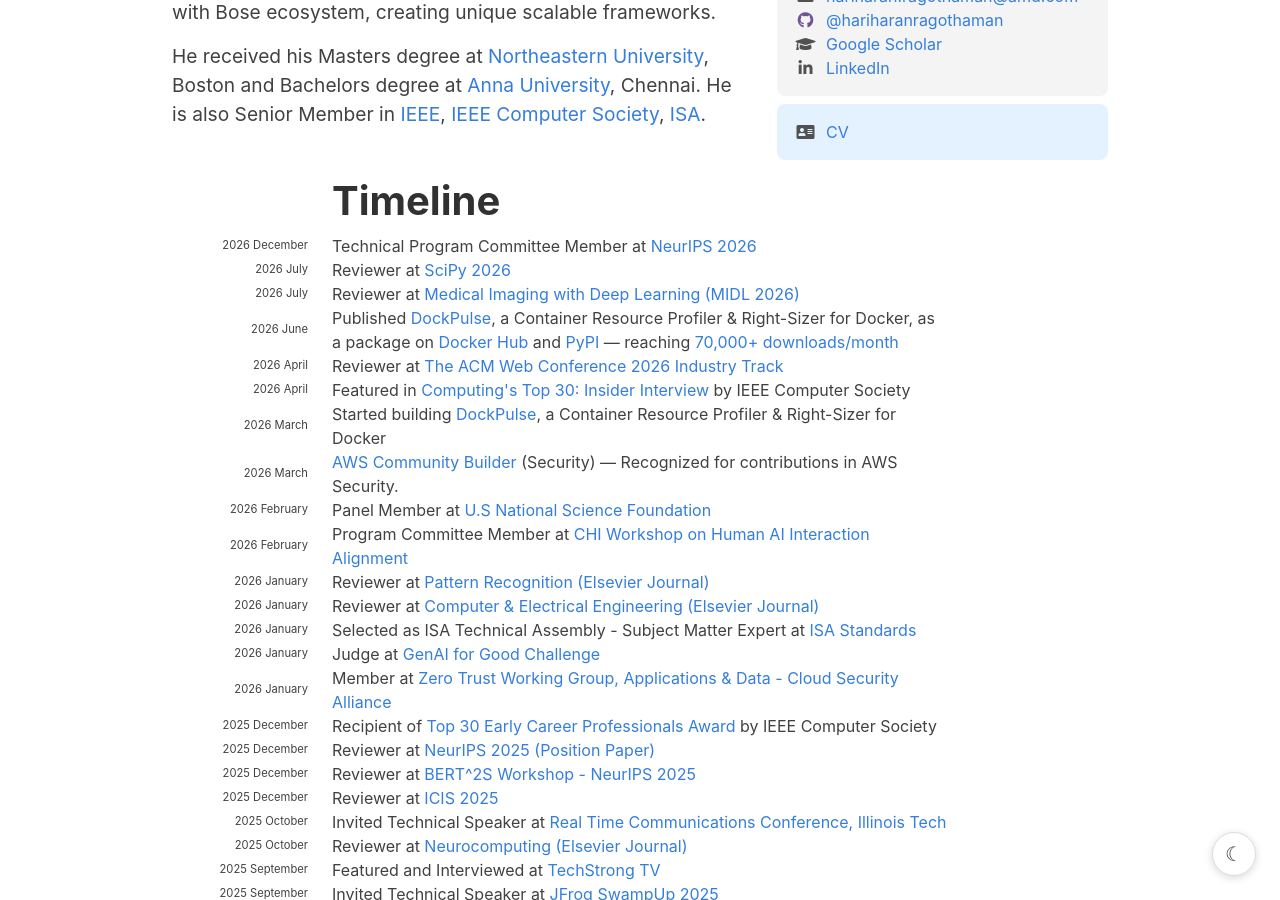
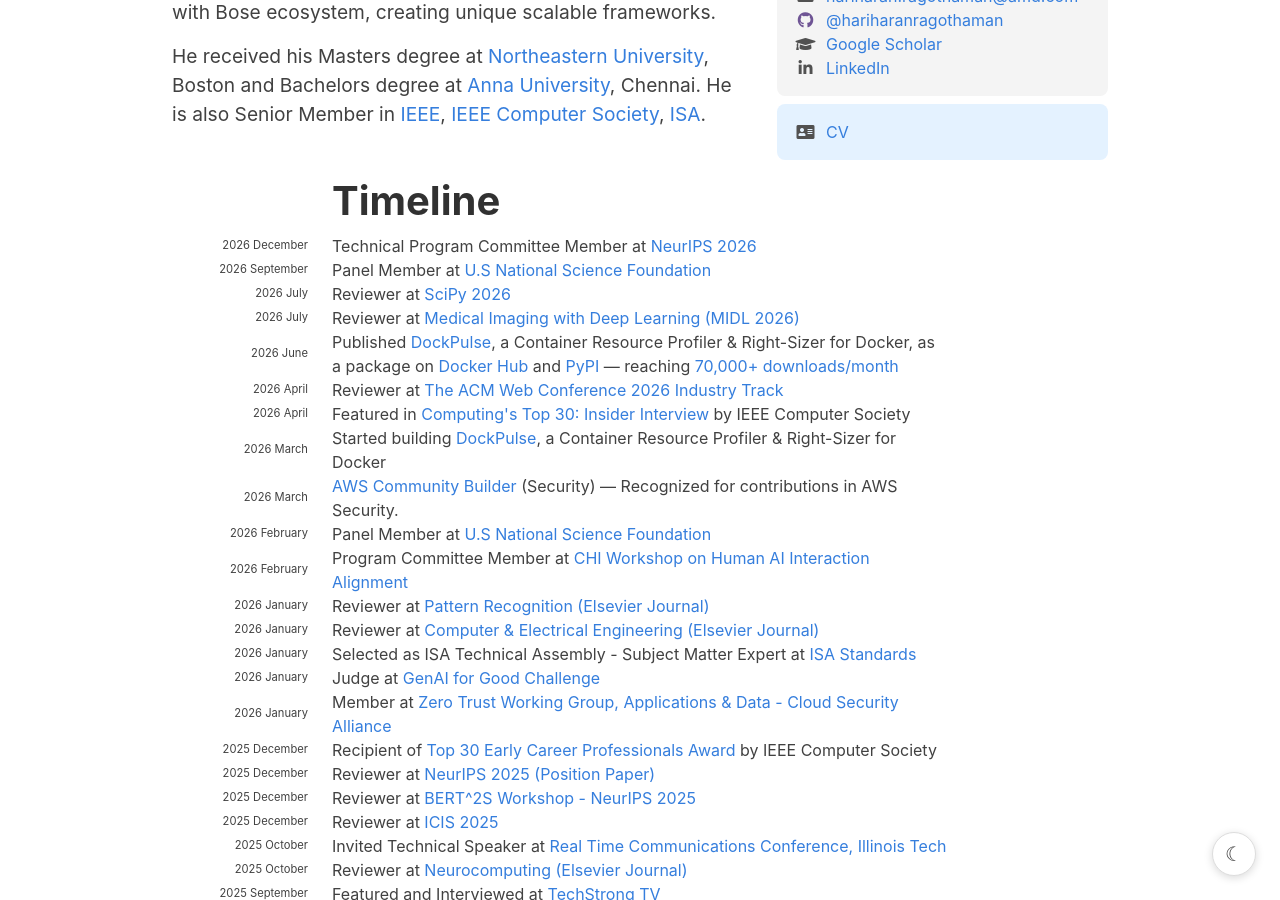
Before and after one commit to hariharanragothaman/hariharanragothaman.github.io, a Jekyll site: the page built from index.md, in a window 1280 px wide and 900 px high, scrolled down 652 px. Built offline with Jekyll 4.4.1, drawn with Linux system fonts in a browser that asks for light colours; nearby versions of some CDN libraries; some web fonts are replaced.

Commit message:
Add September 2026 NSF panel membership to news.
Co-authored-by: Cursor <cursoragent@cursor.com>

```diff
--- a/_data/news.yaml
+++ b/_data/news.yaml
@@ -7,6 +7,12 @@
 - year: 2026
   year-extra: December
   description: Technical Program Committee Member at <a href="https://neurips.cc/"> NeurIPS 2026 </a>
+
+#-------------------------------------------- September  ------------------------------------------------------------------------------------------------------------------------------------------------------
+
+- year: 2026
+  year-extra: September
+  description: Panel Member at  <a href="https://www.nsf.gov/"> U.S National Science Foundation </a>
 
 #-------------------------------------------- April  ------------------------------------------------------------------------------------------------------------------------------------------------------
 
```
